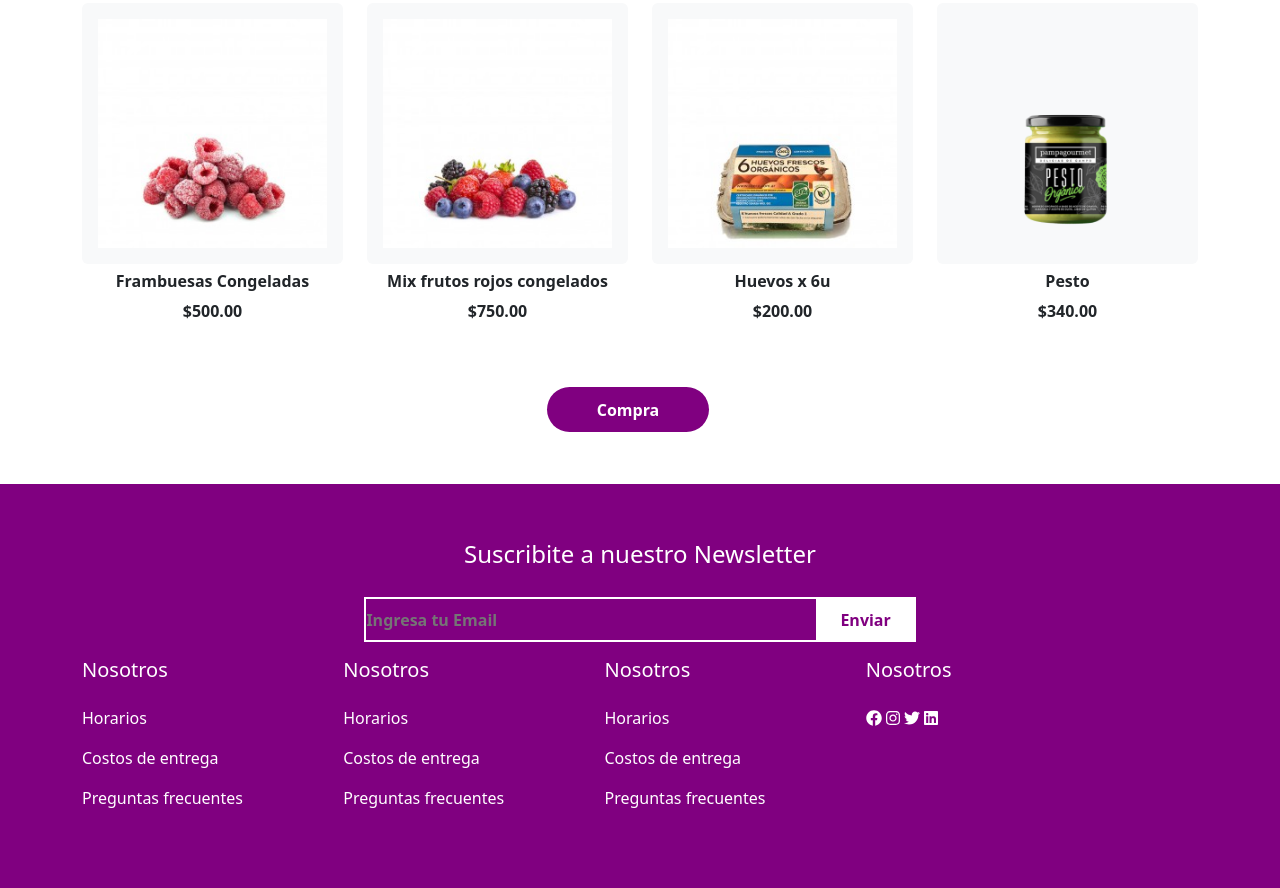
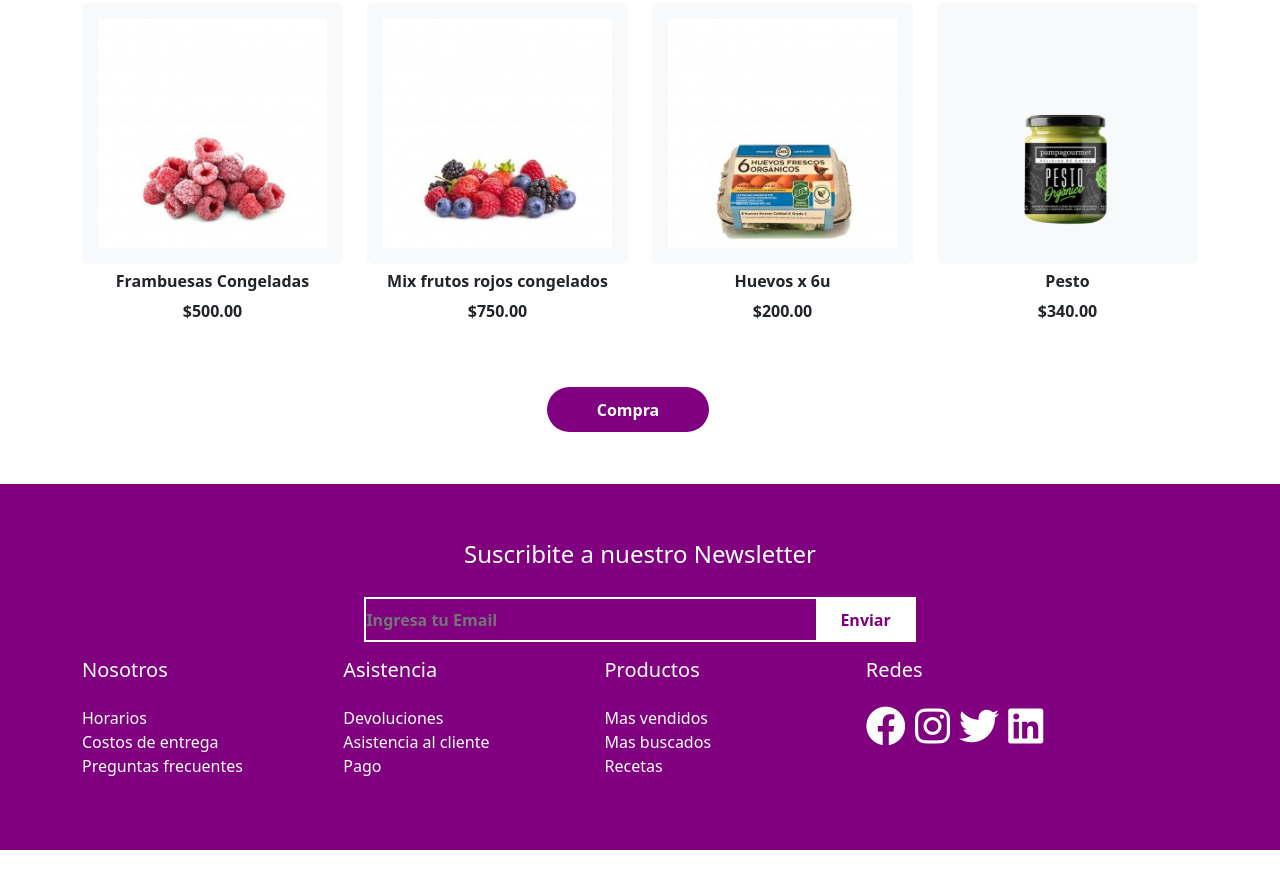
Before and after one commit to MatiasLauria/Maquetando-bootstrap, a plain HTML site: page index.html in a window 1280 px wide. Shown: the part 1278-2166 px from the top of the page. After the commit the page ends 2128 px from the top, so only its background shows below. Drawn offline with nearby package versions, Linux system fonts and the light colour scheme.

Commit message:
footer-2

```diff
--- a/css/styles.css
+++ b/css/styles.css
@@ -104,3 +104,13 @@
     background: purple;
     color: white;
 }
+
+.news p{
+    margin: 0;
+}
+
+.fab {
+    font-size: 2.5rem;
+    cursor: pointer;
+    padding-right: 5px;
+}
--- a/index.html
+++ b/index.html
@@ -9,8 +9,8 @@
     <!-- CSS only -->
     <link href="https://cdn.jsdelivr.net/npm/bootstrap@5.2.0-beta1/dist/css/bootstrap.min.css" rel="stylesheet"
         integrity="sha384-0evHe/X+R7YkIZDRvuzKMRqM+OrBnVFBL6DOitfPri4tjfHxaWutUpFmBp4vmVor" crossorigin="anonymous">
+    <link rel="stylesheet" href="https://cdnjs.cloudflare.com/ajax/libs/font-awesome/6.1.1/css/all.min.css">
 
-        <script src="https://cdnjs.cloudflare.com/ajax/libs/font-awesome/6.1.1/js/all.js"></script>
         <link rel="stylesheet" href="css/styles.css">
 
 
@@ -226,10 +226,6 @@
 
     </section>
 
-
-
-
-
     <footer class="news py-2">
 
         <div class="container py-5">
@@ -252,22 +248,22 @@
                         </div>
 
                         <div class="col-lg-3 py-3">
-                            <h5 class="pb-3">Nosotros</h5>
-                            <p>Horarios</p>
-                            <p>Costos de entrega</p>
-                            <p>Preguntas frecuentes</p>
+                            <h5 class="pb-3">Asistencia</h5>
+                            <p>Devoluciones</p>
+                            <p>Asistencia al cliente</p>
+                            <p>Pago</p>
                         </div>
 
                         <div class="col-lg-3 py-3">
-                            <h5 class="pb-3">Nosotros</h5>
-                            <p>Horarios</p>
-                            <p>Costos de entrega</p>
-                            <p>Preguntas frecuentes</p>
+                            <h5 class="pb-3">Productos</h5>
+                            <p>Mas vendidos</p>
+                            <p>Mas buscados</p>
+                            <p>Recetas</p>
                         </div>
 
 
                         <div class="col-lg-3 py-3">
-                            <h5 class="pb-3">Nosotros</h5>
+                            <h5 class="pb-3">Redes</h5>
                             <span><i class="fab fa-facebook"></i></span>
                             <span><i class="fab fa-instagram"></i></span>
                             <span><i class="fab fa-twitter"></i></span>
@@ -289,6 +285,12 @@
 
     </footer>
 
+
+
+
+
+
+
     <!-- JavaScript Bundle with Popper -->
     <script src="https://cdn.jsdelivr.net/npm/bootstrap@5.2.0-beta1/dist/js/bootstrap.bundle.min.js"
         integrity="sha384-pprn3073KE6tl6bjs2QrFaJGz5/SUsLqktiwsUTF55Jfv3qYSDhgCecCxMW52nD2"
```
